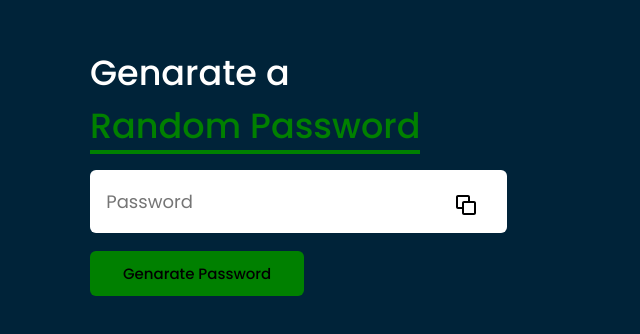
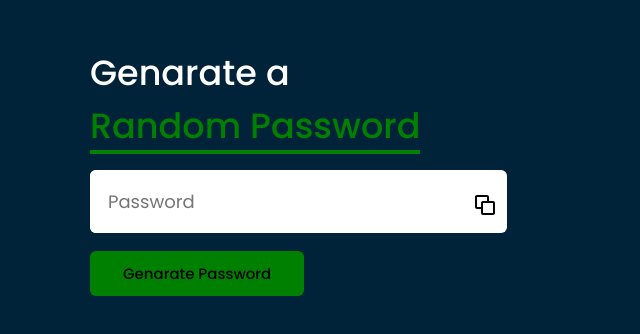
Before and after one commit to shailjayadav30/password-generator-, a plain HTML site: page index.html in a window 1280 px wide. Shown: the part 134-468 px from the top of the page, 0-640 px from the left. Drawn offline with Linux system fonts and the light colour scheme.

Commit message:
modified css

```diff
--- a/style.css
+++ b/style.css
@@ -44,6 +44,13 @@ body{
 .search input{
   border:none;
   outline: none;
+  width: 100%;
+  height: 100%;
+  overflow: hidden;
+  padding-left: 1rem;
+  border-top-left-radius: 6px;
+  border-bottom-left-radius: 6px;
+
 }
 .img{
   background-image: url("/images/copy-icon.png");
```
